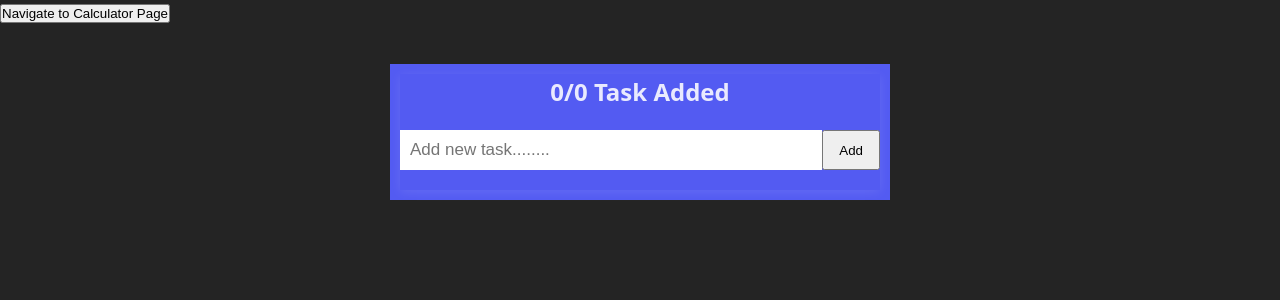
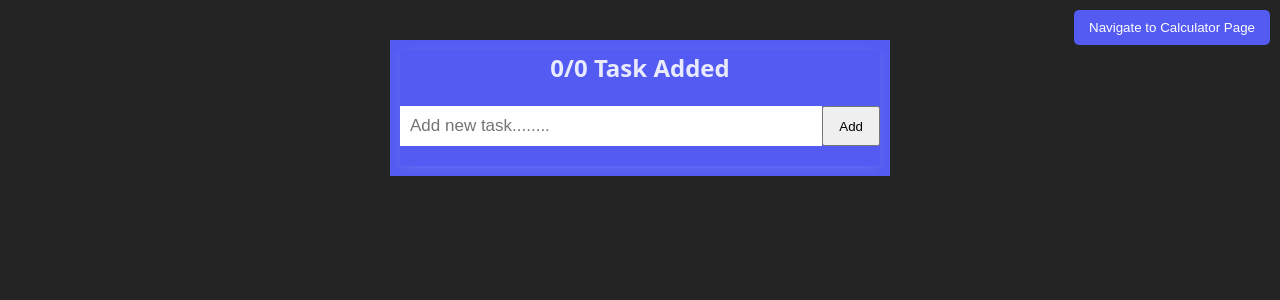
Before and after one commit to FrankTopzy/Mini-React-App, a React (Vite) app: page / in a window 1280 px wide. Shown: the top 300 px of the page. Built offline with nearby package versions, Linux system fonts and the light colour scheme.

Commit message:
Styled the navigation button.

```diff
--- a/src/index.css
+++ b/src/index.css
@@ -36,3 +36,14 @@ button {
   margin: 0;
   box-sizing: border-box;
 }
+
+.navigator {
+  position: absolute;
+  top: 10px;
+  right: 10px;
+  padding: 10px 15px;
+  background-color: #535bf2;
+  color: white;
+  border: none;
+  border-radius: 5px;
+}
```
